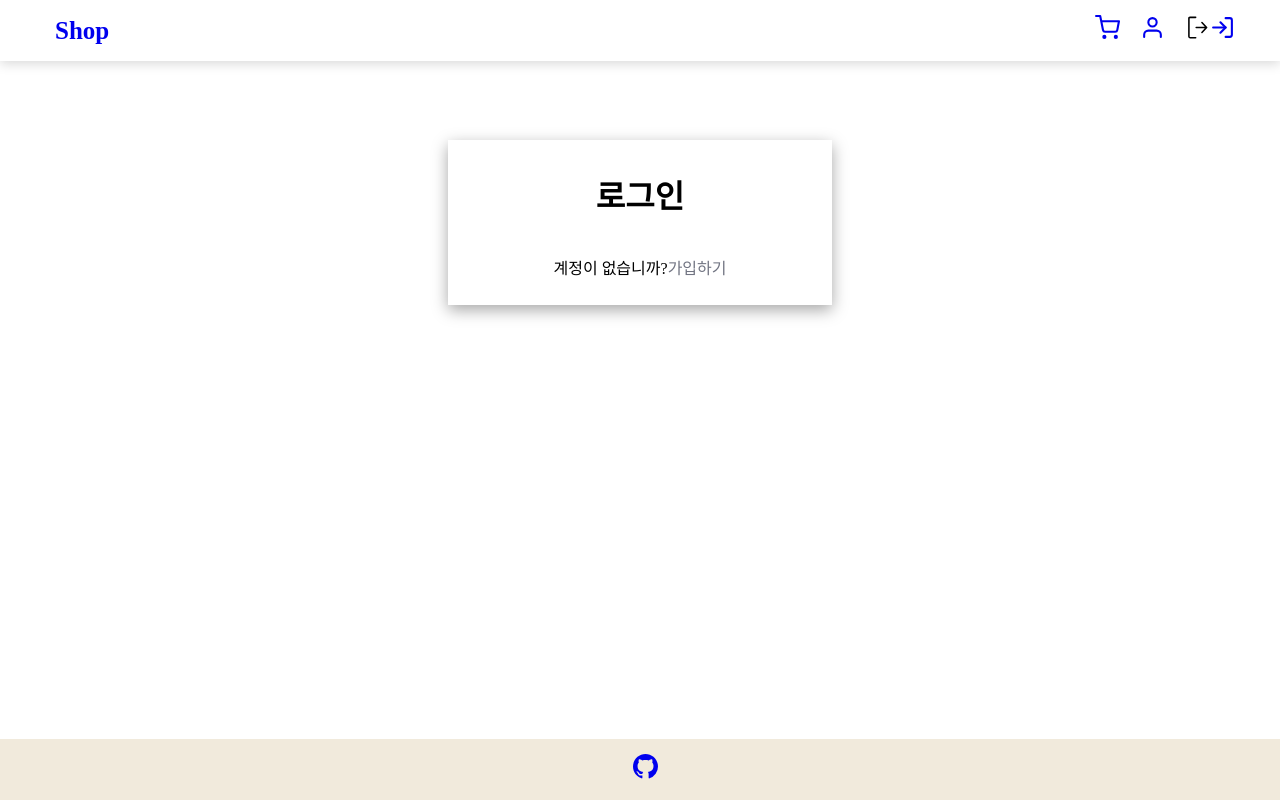
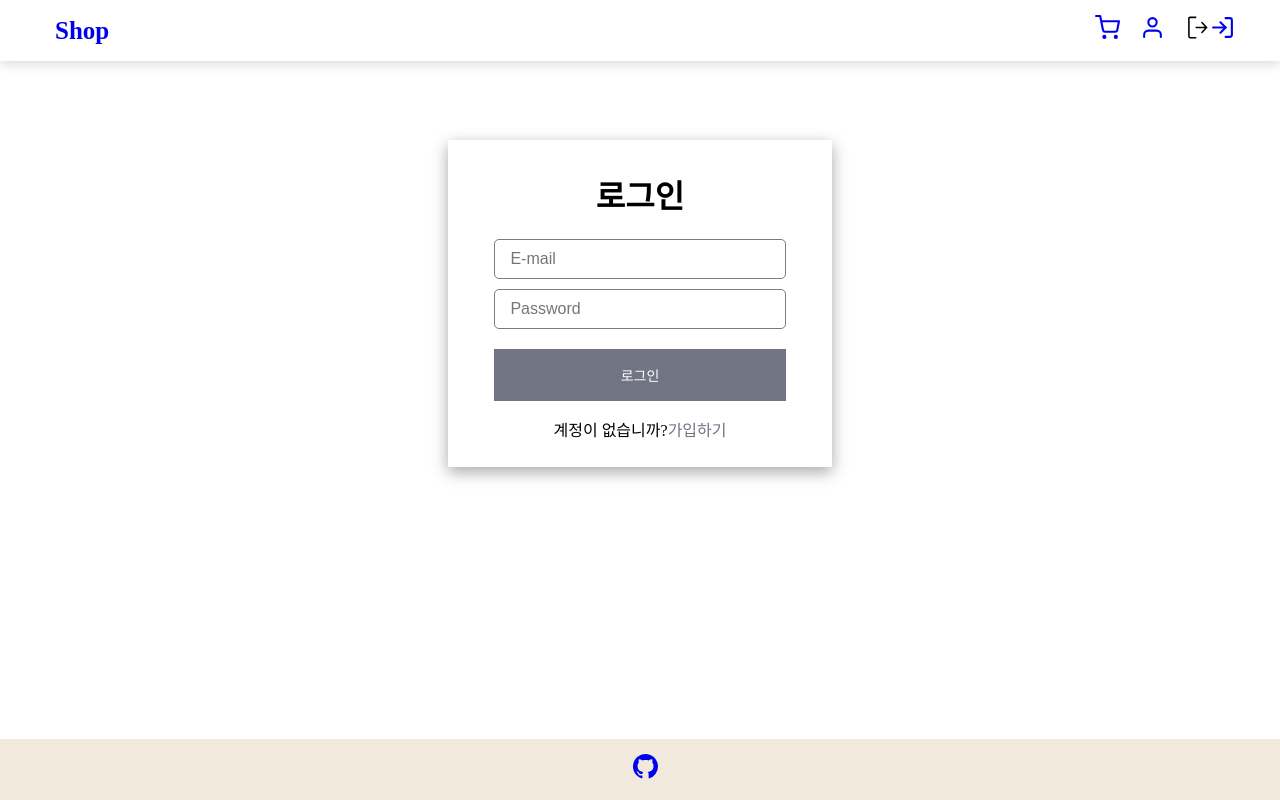
Before and after one commit to hui3363/react-shop-app, a React (Vite) app: page /login in a window 1280 px wide. Built offline with nearby package versions, Linux system fonts and the light colour scheme; no server answers.

Commit message:
Firebase Auth

```diff
--- a/package.json
+++ b/package.json
@@ -12,6 +12,7 @@
   "dependencies": {
     "@reduxjs/toolkit": "^2.2.3",
     "axios": "^1.6.8",
+    "firebase": "^10.11.1",
     "react": "^18.2.0",
     "react-dom": "^18.2.0",
     "react-hook-form": "^7.51.4",
--- a/src/components/form/Form.jsx
+++ b/src/components/form/Form.jsx
@@ -1,30 +1,74 @@
 import React from 'react'
 import styles from './Form.module.scss'
+import { useForm } from 'react-hook-form'
 
 // eslint-disable-next-line react/prop-types
-const Form = ({ title }) => {
+const Form = ({ title, getDataForm, firebaseError}) => {
+
+	const { register, handleSubmit, formState: {errors}, reset } = useForm({
+		mode: 'onChange'
+	}) //onChange | onSubmit | onBlur
+
+	const onSubmit = ({email, password}) => {
+		getDataForm(email, password);
+		reset();
+	}
+
+	const userEmail = {
+		required: "필수 필드입니다.",
+		pattern: {
+			value: 6,
+			message: "최소 4자입니다.",
+		}
+	}
+
+	const userPassword = {
+		required: "필수 필드입니다.",
+		minLength: {
+			value: 6,
+			message: "최소 4자입니다.",
+		},
+		maxLength: {
+			value: 13,
+			message: "최대 13자입니다.",
+		}
+
+	}
+
 	return (
-		<form className={styles.form}>
+		<form onSubmit={handleSubmit(onSubmit)} className={styles.form}>
 			<div>
 				<input
 					type="email"
 					placeholder="E-mail"
+					{...register("email", userEmail)}
 				/>
-				<div>
-					<span className={styles.form_error}></span>
-				</div>
+				{errors?.email &&
+					<div>
+						<span className={styles.form_error}>
+							{errors.email.message}
+						</span>
+					</div>
+				}
 			</div>
 			<div>
 				<input
 					type="password"
 					placeholder="Password"
+					{...register("password", userPassword)}
 				/>
-				<div>
-					<span className={styles.form_error}></span>
-				</div>
+				{errors?.password &&
+					<div>
+						<span className={styles.form_error}>
+							{errors.password.message}
+						</span>
+					</div>
+				}
 			</div>
 			<button type='submit'>{title}</button>
-			<span className={styles.form_error}></span>
+			{firebaseError &&
+				<span className={styles.form_error}>{firebaseError}</span>
+			}
 		</form>
 	)
 }
--- a/src/pages/LoginPage/index.jsx
+++ b/src/pages/LoginPage/index.jsx
@@ -1,11 +1,13 @@
 import React from 'react'
 import { Link } from 'react-router-dom'
+import SignIn from './sign-in/SignIn'
 
 const LoginPage = () => {
 	return (
 		<div className='page'>
 			<div className='form_container'>
 				<h1>로그인</h1>
+				<SignIn />
 				<p>
 					계정이 없습니까?<Link to={"/register"}>가입하기</Link>
 				</p>
--- a/src/pages/LoginPage/sign-in/SignIn.jsx
+++ b/src/pages/LoginPage/sign-in/SignIn.jsx
@@ -1,10 +1,28 @@
-import React from 'react'
+import React, { useState } from 'react'
 import Form from '../../../components/form/Form'
+import { useNavigate } from 'react-router-dom'
+import { getAuth, signInWithEmailAndPassword } from 'firebase/auth';
+import app from '../../../firebase';
 
 const SignIn = () => {
+	const navigate = useNavigate();
+	const [firebaseError, setFirebaseError] = useState("");
+
+	const auth = getAuth(app);
+	const handleLogin = (email, password) => {
+		signInWithEmailAndPassword(auth, email, password)
+		.then(user => {
+			navigate('/')
+		})
+		.catch(error => {
+			return error && setFirebaseError("이메일 또는 비밀번호가 잘못되었습니다.")
+		})
+	}
 	return (
 		<Form
 			title={"로그인"}
+			getDataForm={handleLogin}
+			firebaseError={firebaseError}
 		/>
 	)
 }
--- a/src/pages/RegisterPage/sign-up/SignUp.jsx
+++ b/src/pages/RegisterPage/sign-up/SignUp.jsx
@@ -1,10 +1,30 @@
-import React from 'react'
+import React, { useState } from 'react'
 import Form from '../../../components/form/Form'
+import { useNavigate } from 'react-router-dom'
+import { createUserWithEmailAndPassword, getAuth } from 'firebase/auth';
+import app from '../../../firebase';
 
 const SignUp = () => {
+	const navigate = useNavigate();
+	const [firebaseError, setFirebaseError] = useState("");
+
+	const auth = getAuth(app);
+	const handleSignupAndLogin = (email, password) => {
+		createUserWithEmailAndPassword(auth, email, password)
+		.then((user) => {
+			// 리덕스 스토어에 담는 로직
+
+			navigate('/')
+		})
+		.catch(error => {
+			return error && setFirebaseError("이메일 또는 비밀번호가 잘못되었습니다.");
+		})
+	}
 	return (
 		<Form
 			title={"가입하기"}
+			getDataForm={handleSignupAndLogin}
+			firebaseError={firebaseError}
 		/>
 	)
 }
```
Also changed, not shown: 2 other files (tests, documents, lock files or other folders).
